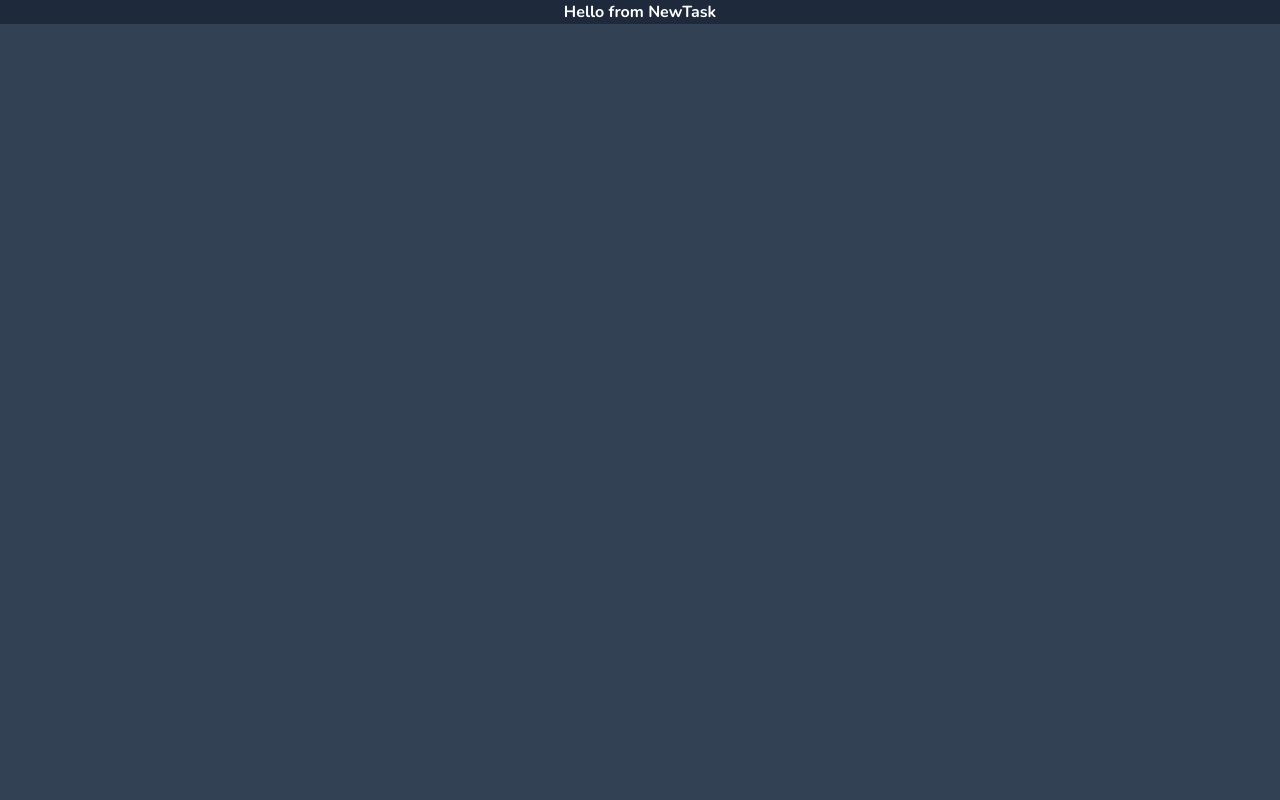
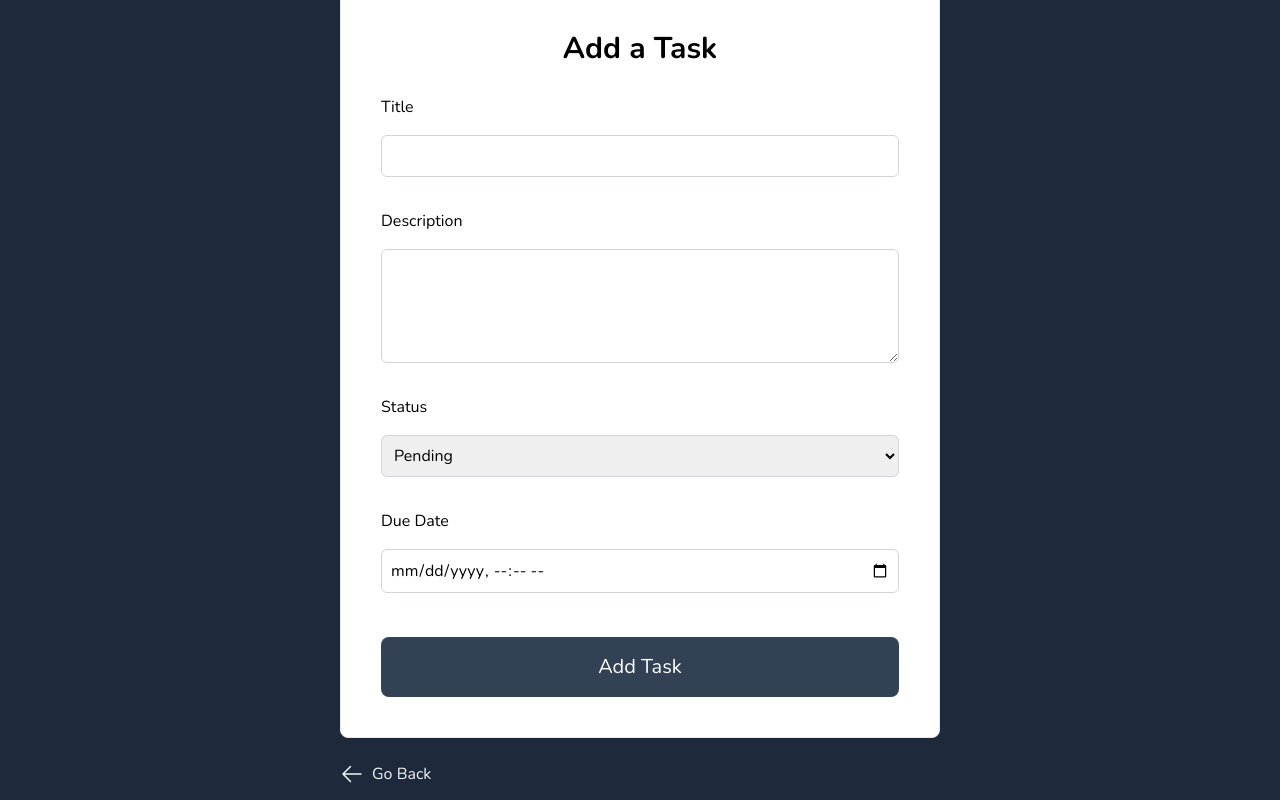
Before and after one commit to ox0d/task_management_system_frontend, a Vue app: page /tasks/new in a window 1280 px wide. Built offline with nearby package versions, Linux system fonts and the light colour scheme.

Commit message:
Now user can add a new task

```diff
--- a/src/components/tasks/NewTask.vue
+++ b/src/components/tasks/NewTask.vue
@@ -1,7 +1,128 @@
-<script setup></script>
+<script setup>
+import { ref } from 'vue'
+import TaskService from '@/services/TaskService.js'
+
+const showSuccessNotification = ref(false)
+
+const title = ref('')
+const description = ref('')
+const status = ref('pending')
+const due_date = ref('')
+
+const task = ref({})
+const titleError = ref('')
+const descriptionError = ref('')
+const statusError = ref('')
+const dueDateError = ref('')
+
+const validateForm = () => {
+    let isValid = true
+    if (title.value.trim() === '') {
+        titleError.value = 'Title is required'
+        isValid = false
+    } else {
+        titleError.value = ''
+    }
+    if (description.value.trim() === '') {
+        descriptionError.value = 'Description is required'
+        isValid = false
+    } else {
+        descriptionError.value = ''
+    }
+    if (status.value === '') {
+        statusError.value = 'Status is required'
+        isValid = false
+    } else {
+        statusError.value = ''
+    }
+    if (due_date.value === '') {
+        dueDateError.value = 'Due date is required'
+        isValid = false
+    } else {
+        dueDateError.value = ''
+    }
+    return isValid
+}
+
+const handleSubmit = () => {
+    if (!validateForm()) {
+        return
+    }
+    task.value = {
+        title: title.value,
+        description: description.value,
+        status: status.value,
+        due_date: due_date.value
+    }
+
+    TaskService.addTask(task.value)
+        .then(() => {
+            showSuccessNotification.value = true
+            setTimeout(() => {
+                showSuccessNotification.value = false
+            }, 3000)
+        })
+        .catch((error) => {
+            console.error('Error adding task:', error);
+        })
+}
+
+const hideSuccessNotification = () => {
+    showSuccessNotification.value = false
+}
+</script>
 
 <template>
-    <h1 class="text-white font-bold">
-        Hello from NewTask
-    </h1>
+    <div class="w-[600px] h-dvh flex flex-col justify-center">
+        <div v-if="showSuccessNotification"
+            class="fixed bottom-4 left-4 bg-green-500 text-white p-4 rounded-lg shadow-lg">
+            <div class="flex flex-row">
+                <p class="text-sm">Task added successfully</p>
+                <button @click="hideSuccessNotification" class="ml-2 text-white">
+                    <svg xmlns="http://www.w3.org/2000/svg" fill="none" viewBox="0 0 24 24" stroke-width="1.5"
+                        stroke="currentColor" class="size-6">
+                        <path stroke-linecap="round" stroke-linejoin="round"
+                            d="m9.75 9.75 4.5 4.5m0-4.5-4.5 4.5M21 12a9 9 0 1 1-18 0 9 9 0 0 1 18 0Z" />
+                    </svg>
+                </button>
+            </div>
+        </div>
+        <div class="w-full flex flex-col gap-4 bg-white border rounded-lg p-10">
+            <h1 class="font-bold text-3xl text-center mb-3">
+                Add a Task
+            </h1>
+            <form @submit.prevent="handleSubmit" class="flex flex-col gap-4">
+                <label for="title">Title</label>
+                <input type="text" id="title" v-model="title" class="border border-gray-300 p-2 rounded-md"
+                    :class="{ 'border-red-500': titleError.trim() !== '' }">
+                <p class="text-red-500">{{ titleError }}</p>
+                <label for="description">Description</label>
+                <textarea id="description" v-model="description" class="border border-gray-300 p-2 rounded-md" rows="4"
+                    :class="{ 'border-red-500': descriptionError.trim() !== '' }"></textarea>
+                <p class="text-red-500">{{ descriptionError }}</p>
+                <label for="status">Status</label>
+                <select id="status" v-model="status" class="border border-gray-300 p-2 rounded-md"
+                    :class="{ 'border-red-500': statusError.trim() !== '' }">
+                    <option value="">Select a status</option>
+                    <option value="pending">Pending</option>
+                    <option value="in-progress">In Progress</option>
+                    <option value="completed">Completed</option>
+                </select>
+                <p class="text-red-500">{{ statusError }}</p>
+                <label for="due_date">Due Date</label>
+                <input type="datetime-local" id="due_date" v-model="due_date"
+                    class="border border-gray-300 p-2 rounded-md"
+                    :class="{ 'border-red-500': dueDateError.trim() !== '' }">
+                <p class="text-red-500">{{ dueDateError }}</p>
+                <button class="bg-slate-700 text-white text-xl rounded-lg px-4 py-4 mt-3">Add Task</button>
+            </form>
+        </div>
+        <RouterLink :to="{ name: 'task-list' }" class="text-slate-100 flex gap-2 my-6">
+            <svg xmlns="http://www.w3.org/2000/svg" fill="none" viewBox="0 0 24 24" stroke-width="1.5"
+                stroke="currentColor" class="size-6">
+                <path stroke-linecap="round" stroke-linejoin="round" d="M10.5 19.5 3 12m0 0 7.5-7.5M3 12h18" />
+            </svg>
+            Go Back
+        </RouterLink>
+    </div>
 </template>
--- a/src/components/tasks/TaskList.vue
+++ b/src/components/tasks/TaskList.vue
@@ -49,22 +49,25 @@ const hideSuccessNotification = () => {
                 </button>
             </div>
         </div>
-        <div class="w-full flex flex-row justify-between">
-            <h1 class="text-2xl text-slate-100 font-bold mb-4">My Tasks</h1>
-            <button class="text-2xl font-bold mb-4 px-4 py-2 bg-slate-100 rounded-lg">Add New Tasks</button>
+        <div class="w-full flex flex-row justify-between items-center">
+            <h1 class="text-3xl text-slate-100 font-bold mb-4">My Tasks</h1>
+            <RouterLink :to="{ name: 'new-task' }">
+                <button class="text-xl font-bold mb-4 px-4 py-2 bg-slate-100 rounded-lg">Add a Task</button>
+            </RouterLink>
         </div>
         <ul class="list-none w-full">
             <li v-for="task in tasks" :key="task.id" class="bg-slate-100 border rounded-lg p-4 mb-4 flex">
                 <div class="w-full">
                     <RouterLink class="w-full" :to="{ name: 'task-details', params: { id: task.id } }">
                         <div class="flex w-full items-center justify-between">
-                            <div class="flex items-center hover:underline">
+                            <div class="flex items-center">
                                 <h3 class="text-lg font-bold">{{ task.title }}</h3>
                             </div>
                             <span class="text-sm text-gray-500">{{ new Date(task.created_at).toLocaleString() }}</span>
                         </div>
                     </RouterLink>
                     <div class="flex w-full">
+                        <RouterLink class="w-full" :to="{ name: 'task-details', params: { id: task.id } }">
                             <div class="w-full">
                                 <p class="mb-2">{{ task.description.slice(0, 40) + (task.description.length > 40 ? '...'
             :
@@ -76,15 +79,16 @@ const hideSuccessNotification = () => {
                                     <span class="ml-4">Due Date: {{ new Date(task.due_date).toLocaleString() }}</span>
                                 </div>
                             </div>
+                        </RouterLink>
                         <div class="w-1/12 flex flex-col gap-2 justify-evenly items-center">
                             <svg xmlns="http://www.w3.org/2000/svg" fill="none" viewBox="0 0 24 24" stroke-width="1.5"
-                                stroke="currentColor" class="size-6 text-green-700">
+                                stroke="currentColor" class="size-6 text-green-700 hover:cursor-pointer">
                                 <path stroke-linecap="round" stroke-linejoin="round"
                                     d="m16.862 4.487 1.687-1.688a1.875 1.875 0 1 1 2.652 2.652L10.582 16.07a4.5 4.5 0 0 1-1.897 1.13L6 18l.8-2.685a4.5 4.5 0 0 1 1.13-1.897l8.932-8.931Zm0 0L19.5 7.125M18 14v4.75A2.25 2.25 0 0 1 15.75 21H5.25A2.25 2.25 0 0 1 3 18.75V8.25A2.25 2.25 0 0 1 5.25 6H10" />
                             </svg>
                             <svg @click="deleteTask(task.id)" xmlns="http://www.w3.org/2000/svg" fill="none"
                                 viewBox="0 0 24 24" stroke-width="1.5" stroke="currentColor"
-                                class="size-6 text-red-700">
+                                class="size-6 text-red-700 hover:cursor-pointer">
                                 <path stroke-linecap="round" stroke-linejoin="round"
                                     d="m14.74 9-.346 9m-4.788 0L9.26 9m9.968-3.21c.342.052.682.107 1.022.166m-1.022-.165L18.16 19.673a2.25 2.25 0 0 1-2.244 2.077H8.084a2.25 2.25 0 0 1-2.244-2.077L4.772 5.79m14.456 0a48.108 48.108 0 0 0-3.478-.397m-12 .562c.34-.059.68-.114 1.022-.165m0 0a48.11 48.11 0 0 1 3.478-.397m7.5 0v-.916c0-1.18-.91-2.164-2.09-2.201a51.964 51.964 0 0 0-3.32 0c-1.18.037-2.09 1.022-2.09 2.201v.916m7.5 0a48.667 48.667 0 0 0-7.5 0" />
                             </svg>
--- a/src/router/index.js
+++ b/src/router/index.js
@@ -21,15 +21,15 @@ const router = createRouter({
           component: () => import('../components/tasks/TaskList.vue')
         },
         {
-          path: 'new', // we will have a new button on the task-list to add new tasks
-          name: 'new-task',
-          component: () => import('../components/tasks/NewTask.vue')
-        },
-        {
           path: ':id',
           props: true,
           name: 'task-details',
           component: () => import('../components/tasks/TaskDetails.vue')
+        },
+        {
+          path: 'new',
+          name: 'new-task',
+          component: () => import('../components/tasks/NewTask.vue')
         },
         {
           path: ':id/edit',
@@ -37,12 +37,6 @@ const router = createRouter({
           name: 'edit-task',
           component: () => import('../components/tasks/EditTask.vue')
         }
-        // {
-        //   path: ':id/delete',
-        //   props: true,
-        //   name: 'delete-task',
-        //   component: () => import('../components/tasks/DeleteTask.vue')
-        // }
       ]
     }
   ]
--- a/src/services/TaskService.js
+++ b/src/services/TaskService.js
@@ -16,13 +16,13 @@ export default {
   getTask(id) {
     return apiClient.get(`/tasks/${id}`)
   },
-  createTask(task) {
+  addTask(task) {
     return apiClient.post('/tasks', task)
   },
   updateTask(id, task) {
     return apiClient.put(`/tasks/${id}`, task)
   },
-  async deleteTask(id) {
+  deleteTask(id) {
     return apiClient.delete(`/tasks/${id}`)
   }
 }
```
Lines whose indentation alone changed are shown as unchanged.
